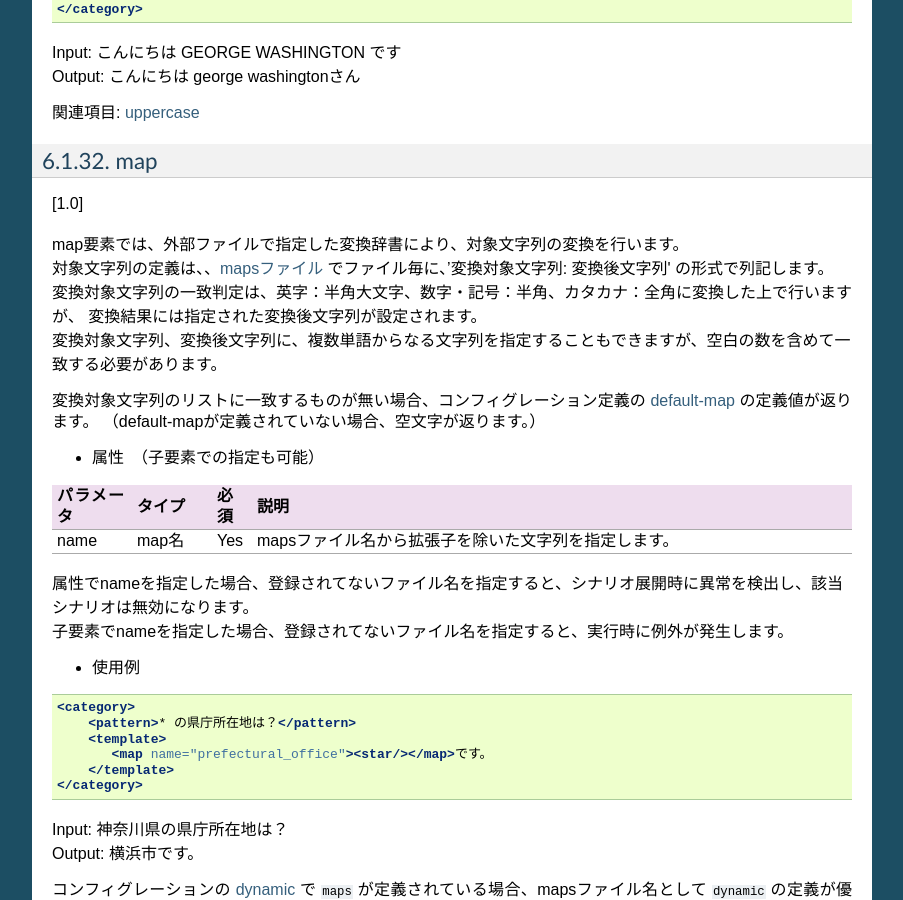
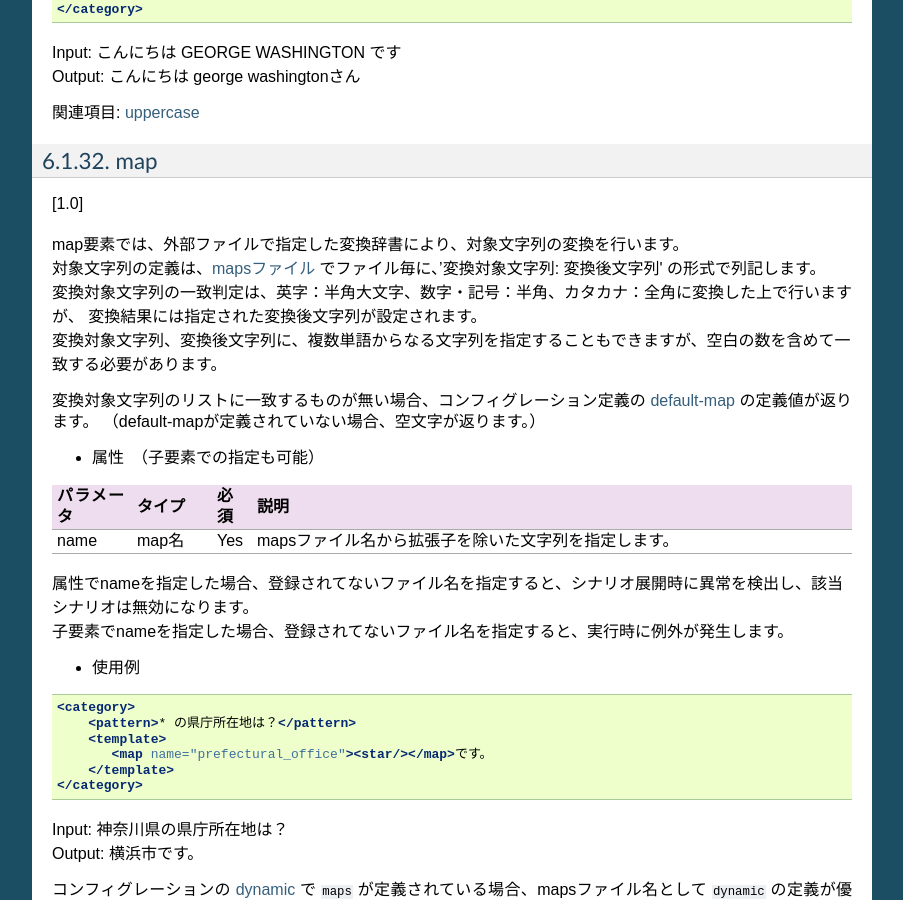
Before and after one commit to cotobadesign/cotoba-agent-oss-docs-ja, a Sphinx documentation site: the page built from source/rst/Template_Tags.rst, in a window 1280 px wide and 900 px high, scrolled down 29184 px. Shown: the whole window, without its empty margins (198-1101 px from the left). Built offline with Sphinx 7.4.7, drawn with Linux system fonts in a browser that asks for light colours.

Commit message:
typo fix

```diff
--- a/source/rst/Template_Tags.rst
+++ b/source/rst/Template_Tags.rst
@@ -1612,7 +1612,7 @@ map
 [1.0]
 
 | map要素では、外部ファイルで指定した変換辞書により、対象文字列の変換を行います。
-| 対象文字列の定義は、、:ref:`mapsファイル<storage_file_maps>` でファイル毎に、’変換対象文字列: 変換後文字列' の形式で列記します。
+| 対象文字列の定義は、:ref:`mapsファイル<storage_file_maps>` でファイル毎に、’変換対象文字列: 変換後文字列' の形式で列記します。
 | 変換対象文字列の一致判定は、英字：半角大文字、数字・記号：半角、カタカナ：全角に変換した上で行いますが、 変換結果には指定された変換後文字列が設定されます。
 | 変換対象文字列、変換後文字列に、複数単語からなる文字列を指定することもできますが、空白の数を含めて一致する必要があります。
 
```
